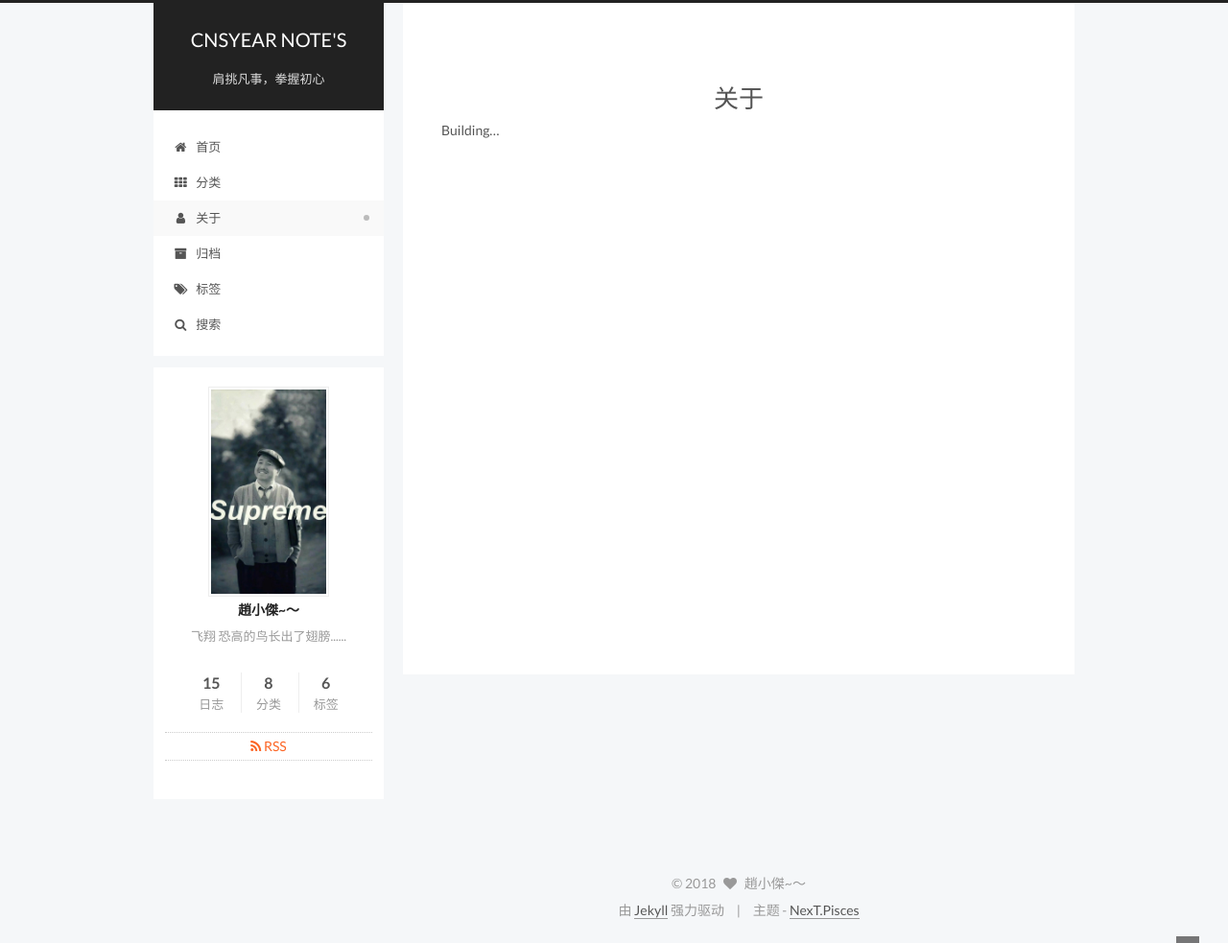
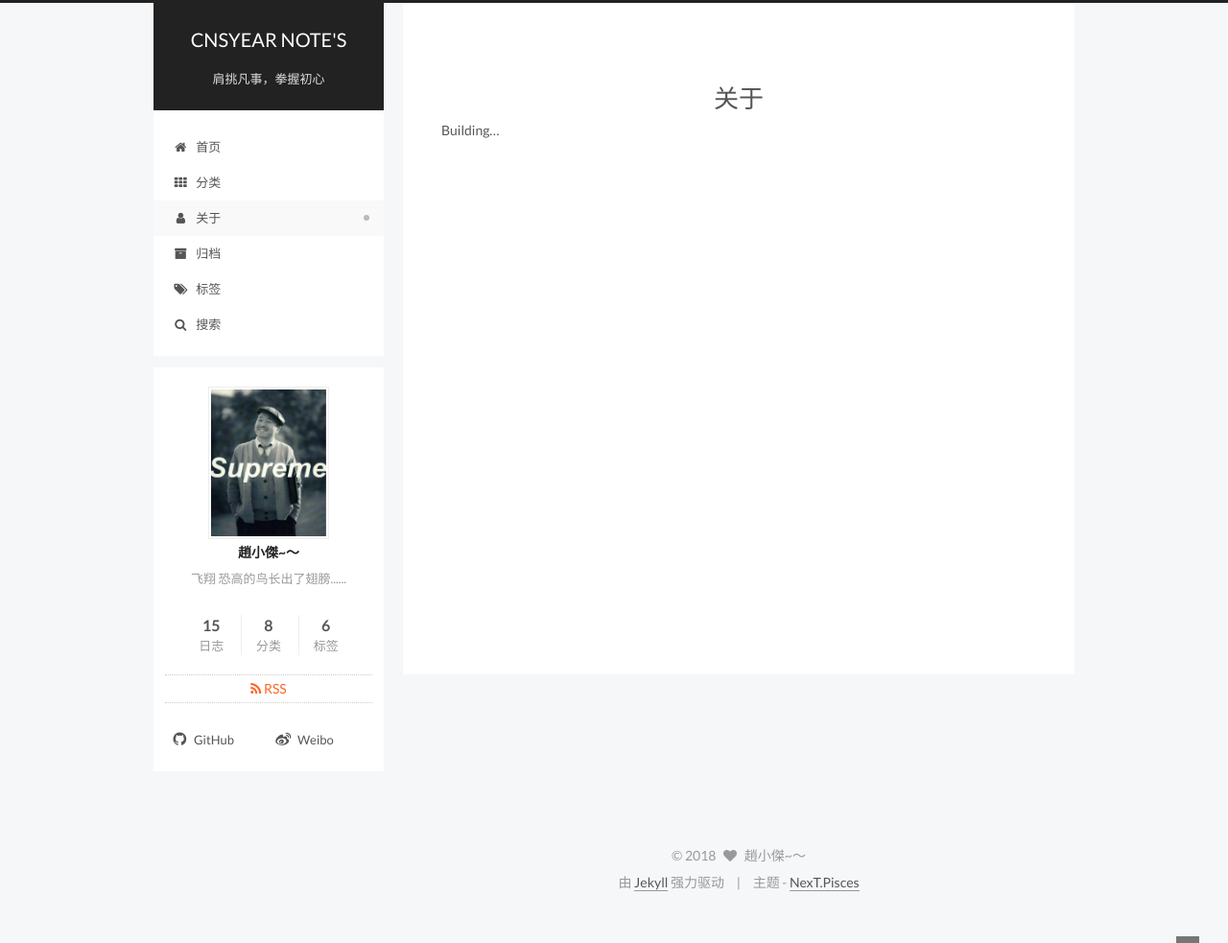
Before and after one commit to ChandraChen/cnsyear.github.io, a Jekyll site: the page built from about/index.md, in a window 1280 px wide. Shown: the whole page at 96% size. Built offline with Jekyll 4.4.1, drawn with Linux system fonts in a browser that asks for light colours.

Commit message:
2018年8月29日20:22:383

```diff
--- a/_config.yml
+++ b/_config.yml
@@ -214,8 +214,11 @@ font:
 # Social Links
 # Key is the link label showing to end users.
 # Value is the target link (E.g. GitHub: https://github.com/iissnan)
-#social:
+social:
   #LinkLabel: Link
+  GitHub: https://github.com/cnsyear
+  # Twitter: twitter
+  Weibo: https://weibo.com/6586024564/profile?rightmod=1&wvr=6&mod=personinfo&is_all=1
 
 
 # Social Links Icons
@@ -227,9 +230,9 @@ social_icons:
   enable: true
   # Icon Mappings.
   # KeyMapsToSocialItemKey: NameOfTheIconFromFontAwesome
-  GitHub: https://github.com/cnsyear
-  # Twitter: twitter
-  Weibo: https://weibo.com/6586024564/profile?rightmod=1&wvr=6&mod=personinfo&is_all=1
+  GitHub: github
+  Twitter: twitter
+  Weibo: weibo
 
 
 # Sidebar Avatar
```
Also changed, not shown: images/avatar.png.
